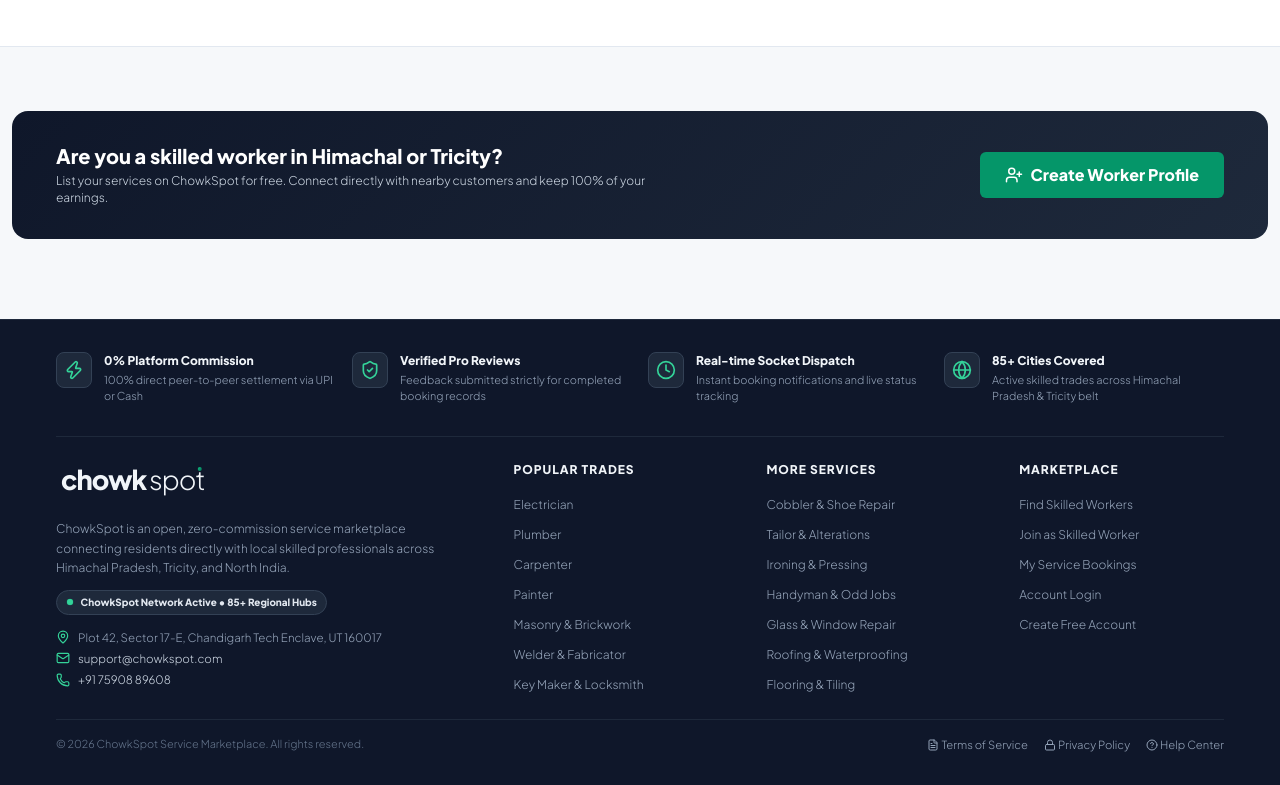
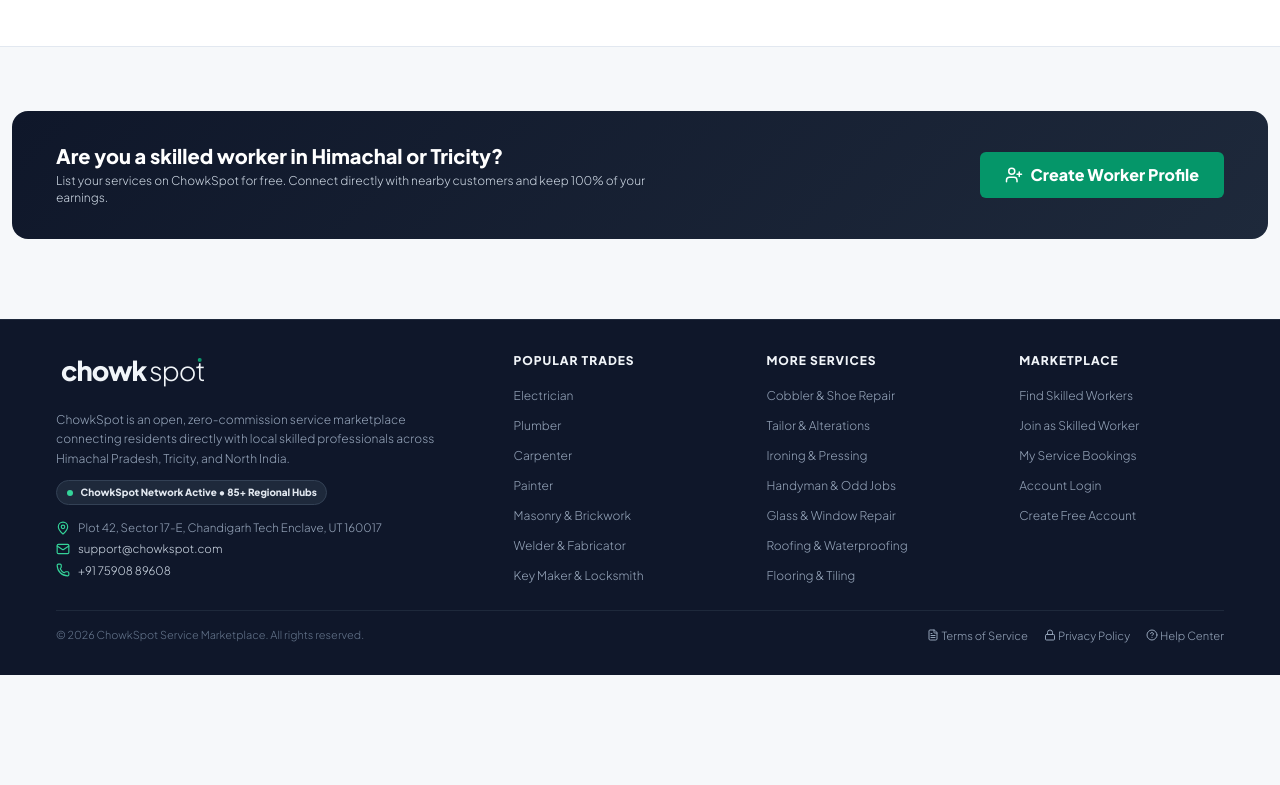
Before and after one commit to SharadJ19/chowkspot, a React (Vite) app in the folder chowkspot-frontend/: page / in a window 1280 px wide. Shown: the part 2148-2933 px from the top of the page. After the commit the page ends 2823 px from the top, so only its background shows below. Built offline with nearby package versions, Linux system fonts and the light colour scheme; no server answers.

Commit message:
ui(footer): remove feature bar section from footer

```diff
--- a/chowkspot-frontend/src/components/layout/Footer/Footer.module.css
+++ b/chowkspot-frontend/src/components/layout/Footer/Footer.module.css
@@ -12,52 +12,6 @@
   display: flex;
   flex-direction: column;
   gap: var(--spacing-lg);
-}
-
-.featureBar {
-  display: grid;
-  grid-template-columns: repeat(auto-fit, minmax(240px, 1fr));
-  gap: var(--spacing-md);
-  padding-bottom: var(--spacing-xl);
-  border-bottom: 1px solid var(--color-slate-800);
-}
-
-@media (max-width: 768px) {
-  .featureBar {
-    display: none;
-  }
-}
-
-.featureItem {
-  display: flex;
-  align-items: flex-start;
-  gap: var(--spacing-sm);
-}
-
-.featureIconWrapper {
-  display: flex;
-  align-items: center;
-  justify-content: center;
-  width: 36px;
-  height: 36px;
-  background-color: var(--color-slate-800);
-  border: 1px solid var(--color-slate-700);
-  border-radius: var(--radius-lg);
-  color: var(--color-primary-400);
-  flex-shrink: 0;
-}
-
-.featureTitle {
-  font-size: var(--font-size-xs);
-  font-weight: var(--font-weight-bold);
-  color: var(--color-slate-100);
-  margin-bottom: 2px;
-}
-
-.featureDesc {
-  font-size: 0.68rem;
-  color: var(--color-slate-400);
-  line-height: var(--line-height-normal);
 }
 
 .mainGrid {
--- a/chowkspot-frontend/src/components/layout/Footer/Footer.tsx
+++ b/chowkspot-frontend/src/components/layout/Footer/Footer.tsx
@@ -1,75 +1,21 @@
 import React from 'react';
 import { Link } from 'react-router';
 import {
-  ShieldCheck,
   Mail,
   Phone,
   MapPin,
-  Zap,
   HelpCircle,
   FileText,
   Lock,
-  Globe,
-  Clock,
 } from 'lucide-react';
 import { Logo } from '@/components/ui/Logo/Logo';
 import { APP_CONSTANTS } from '@/config/constants';
-import styles from './Footer.module.css';
+import styles from './footer.module.css';
 
 export const Footer: React.FC = () => {
   return (
     <footer className={styles.footer}>
       <div className={`container ${styles.container}`}>
-        <div className={styles.featureBar}>
-          <div className={styles.featureItem}>
-            <div className={styles.featureIconWrapper}>
-              <Zap size={20} />
-            </div>
-            <div>
-              <h4 className={styles.featureTitle}>0% Platform Commission</h4>
-              <p className={styles.featureDesc}>
-                100% direct peer-to-peer settlement via UPI or Cash
-              </p>
-            </div>
-          </div>
-
-          <div className={styles.featureItem}>
-            <div className={styles.featureIconWrapper}>
-              <ShieldCheck size={20} />
-            </div>
-            <div>
-              <h4 className={styles.featureTitle}>Verified Pro Reviews</h4>
-              <p className={styles.featureDesc}>
-                Feedback submitted strictly for completed booking records
-              </p>
-            </div>
-          </div>
-
-          <div className={styles.featureItem}>
-            <div className={styles.featureIconWrapper}>
-              <Clock size={20} />
-            </div>
-            <div>
-              <h4 className={styles.featureTitle}>Real-time Socket Dispatch</h4>
-              <p className={styles.featureDesc}>
-                Instant booking notifications and live status tracking
-              </p>
-            </div>
-          </div>
-
-          <div className={styles.featureItem}>
-            <div className={styles.featureIconWrapper}>
-              <Globe size={20} />
-            </div>
-            <div>
-              <h4 className={styles.featureTitle}>85+ Cities Covered</h4>
-              <p className={styles.featureDesc}>
-                Active skilled trades across Himachal Pradesh & Tricity belt
-              </p>
-            </div>
-          </div>
-        </div>
-
         <div className={styles.mainGrid}>
           <div className={styles.brandColumn}>
             <Link to='/' className={styles.brandLogo} aria-label='ChowkSpot Home'>
```
